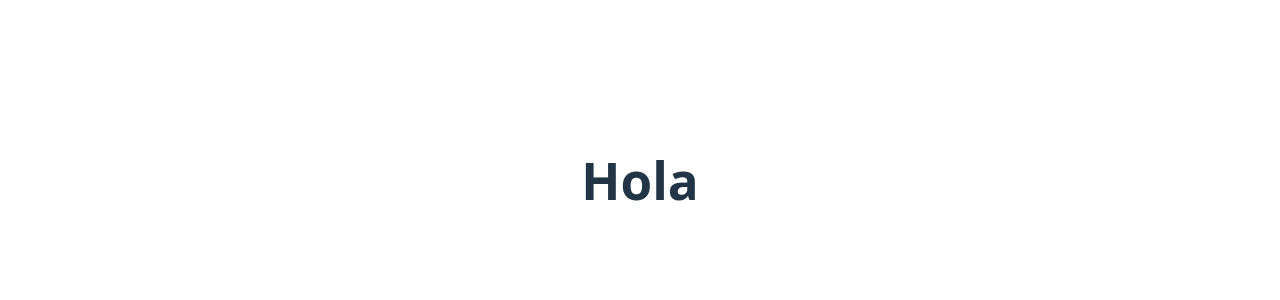
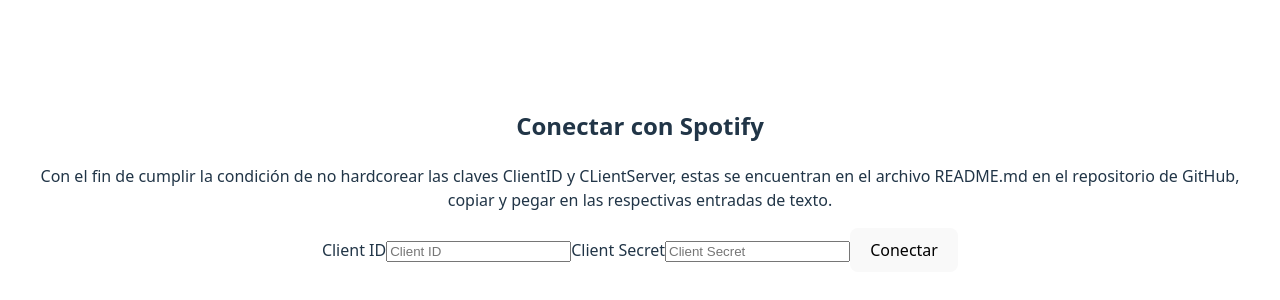
Before and after one commit to SLorenzatti12/TP3-Lorenzatti-Odetti, a React (Vite) app: page / in a window 1280 px wide. Shown: the part 220-520 px from the top of the page. Built offline with nearby package versions, Linux system fonts and the light colour scheme.

Commit message:
Corrección del Login. Siguiente tarea codificar rutas

```diff
--- a/src/App.jsx
+++ b/src/App.jsx
@@ -1,13 +1,12 @@
-import { useState } from 'react'
-import './components/Loginpage'
 import './App.css'
+import { Barrabusqueda } from './components/Barrabusqueda'
+import { Loginpage } from './components/Loginpage'
 
 function App() {
 
   return (
     <>
-      <h1>Hola</h1>
-
+      <Loginpage></Loginpage>
     </>
   )
 }
--- a/src/components/Barrabusqueda.jsx
+++ b/src/components/Barrabusqueda.jsx
@@ -0,0 +1,5 @@
+export function Barrabusqueda () {
+    return (
+        <h1>SOy la barra de Busqueda</h1>
+    )
+}
--- a/src/components/Loginpage.jsx
+++ b/src/components/Loginpage.jsx
@@ -1,43 +1,49 @@
-import React, { useState } from "react";
-import { useNavigate } from "react-router-dom";
+import React, { useState } from "react"
+import { useNavigate } from "react-router-dom"
 //incorporar css
 
-const Login = () => {
-  const [clientId, setClientId] = useState("");
-  const [clientSecret, setClientSecret] = useState("");
-  const navigate = useNavigate();
+export function Loginpage () {
+  const [clientId, setClientId] = useState("")
+  const [clientSecret, setClientSecret] = useState("")
 
   const handleSubmit = (e) => {
-    e.preventDefault();
+    e.preventDefault()
     if (!clientId || !clientSecret) {
-      alert("Por favor, completá ambos campos");
+      alert("Por favor, completá ambos campos")
       return;
     }
-    localStorage.setItem("client_id", clientId);
-    localStorage.setItem("client_secret", clientSecret);
-    navigate("/Barrabusqueda");
-  };
+    localStorage.setItem("client_id", clientId)
+    localStorage.setItem("client_secret", clientSecret)
+    alert(clientId)
+    useNavegate("./Barrabusqueda")
+  }
 
   return (
     <div className="login-container">
       <h2>Conectar con Spotify</h2>
+      <p>Con el fin de cumplir la condición de no hardcorear las claves ClientID y CLientServer, estas se encuentran en el archivo README.md en el repositorio de GitHub, copiar y pegar en las respectivas entradas de texto.</p>
       <form className="login-form" onSubmit={handleSubmit}>
+
+        <label htmlFor="id">Client ID</label>
         <input
+          id="id"
           type="text"
           placeholder="Client ID"
-          value={clientId}
-          onChange={(e) => setClientId(e.target.value)}
+          onChange={(e)=> setClientId(e.target.value)}
         />
+        <label htmlFor="secret">Client Secret</label>
         <input
+        id="secret"
           type="password"
           placeholder="Client Secret"
-          value={clientSecret}
-          onChange={(e) => setClientSecret(e.target.value)}
+          onChange={(e)=> setClientSecret(e.target.value)}
         />
+
         <button type="submit">Conectar</button>
+
       </form>
     </div>
-  );
-};
+  )
+}
 
-export default Login;
+export default Loginpage;
```
